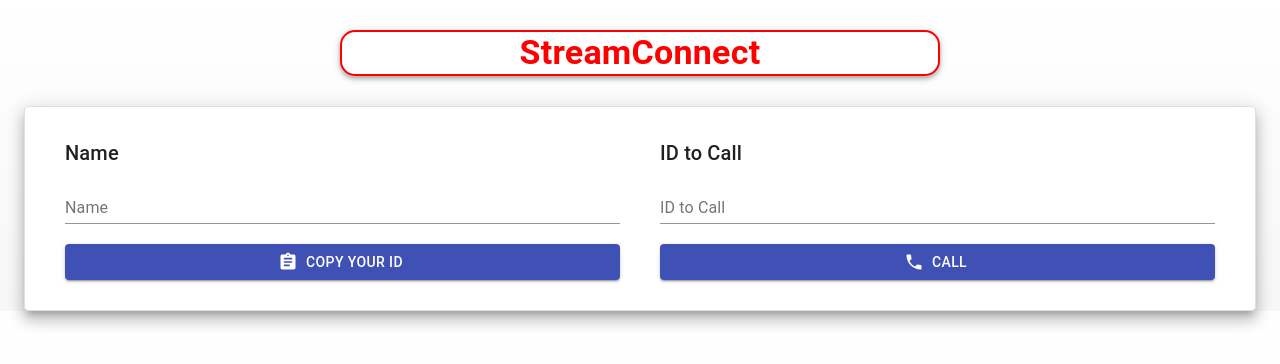
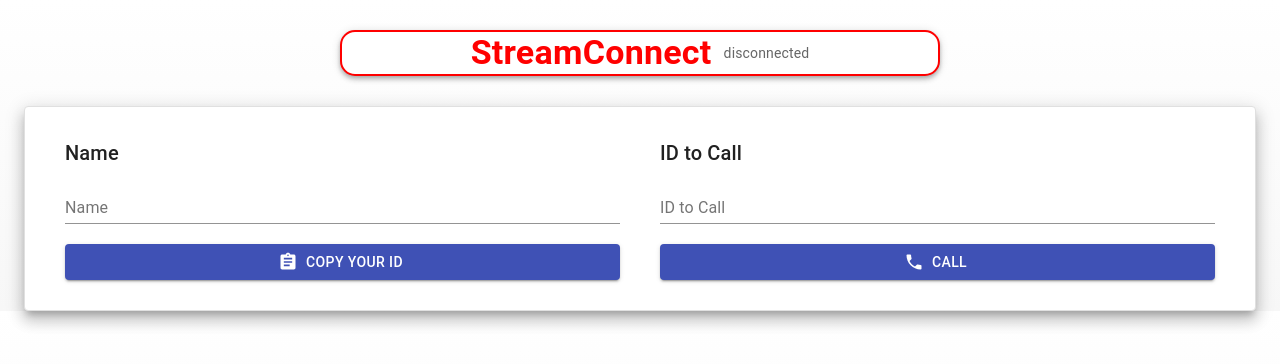
Before and after one commit to gokulreactdev/VideoChatAppWebRTC, a React (Create React App) app in the folder client/: page / in a window 1280 px wide. Shown: the top 364 px of the page. Built offline with nearby package versions, Linux system fonts and the light colour scheme; no server answers.

Commit message:
feat: add connection status management to SocketContext and update App component for display

```diff
--- a/client/src/App.js
+++ b/client/src/App.js
@@ -5,6 +5,8 @@
 import { useContext } from "react";
 import { SocketContext } from "./SocketContext";
 import { AppBar, Typography } from "@material-ui/core";
+import { useContext as useCTX } from "react";
+import { SocketContext as SC } from "./SocketContext";
 
 const useStyles = makeStyles((theme) => ({
   appBar: {
@@ -36,16 +38,25 @@
 
 function App() {
   const classes = useStyles();
-  const { permissionDenied } = useContext(SocketContext);
+  const { permissionDenied } = useContext(SC);
+  const { connectionStatus } = useCTX(SC);
 
   return (
     <div className={classes.wrapper}>
       {/* Show permission UI if user denied camera/mic */}
       {permissionDenied && <PermissionDenied />}
       <AppBar position="static" color="inherit" className={classes.appBar}>
-        <Typography variant="h4" align="center" style={{ fontWeight: 700 }}>
-          StreamConnect
-        </Typography>
+        <div style={{ display: "flex", alignItems: "center", gap: 12 }}>
+          <Typography variant="h4" align="center" style={{ fontWeight: 700 }}>
+            StreamConnect
+          </Typography>
+          <Typography
+            variant="body2"
+            style={{ color: connectionStatus === "connected" ? "#2e7d32" : connectionStatus === "error" ? "#d32f2f" : "#666" }}
+          >
+            {connectionStatus}
+          </Typography>
+        </div>
       </AppBar>
 
       <VideoPlayer />
--- a/client/src/SocketContext.js
+++ b/client/src/SocketContext.js
@@ -4,9 +4,18 @@
 
 const SocketContext = createContext();
 
-// Connect to backend URL from env (for Render combined deployment use relative path '/')
-const backendUrl = process.env.REACT_APP_BACKEND_URL || "/";
-const socket = io(backendUrl);
+// Connect to backend URL from env. For combined deploys prefer same origin.
+const backendUrl =
+  process.env.REACT_APP_BACKEND_URL ||
+  (typeof window !== "undefined" ? window.location.origin : "/");
+
+const socketOptions = {
+  transports: ["websocket", "polling"],
+  reconnectionAttempts: 5,
+  reconnectionDelay: 1000,
+};
+
+const socket = io(backendUrl, socketOptions);
 // Debug logs for socket connection
 console.log("Socket backendUrl:", backendUrl);
 socket.on("connect", () => console.log("Socket connected (client)", socket.id));
@@ -22,6 +31,7 @@
   const [permissionDenied, setPermissionDenied] = useState(false);
   const [permissionError, setPermissionError] = useState(null);
   const [me, setMe] = useState(null);
+  const [connectionStatus, setConnectionStatus] = useState("disconnected");
   const [call, setCall] = useState(null);
   const [callEnded, setCallEnded] = useState(false);
   const [callAccepted, setCallAccepted] = useState(false);
@@ -49,11 +59,25 @@
 
     requestMedia();
 
+    // socket event handlers
+    socket.on("connect", () => setConnectionStatus("connected"));
+    socket.on("disconnect", () => setConnectionStatus("disconnected"));
+    socket.on("connect_error", () => setConnectionStatus("error"));
+
     socket.on("me", (id) => setMe(id));
 
     socket.on("calluser", ({ from, name: callerName, signal }) => {
       setCall({ isReceivingCall: true, from, name: callerName, signal });
     });
+
+    // cleanup listeners on unmount
+    return () => {
+      socket.off("connect");
+      socket.off("disconnect");
+      socket.off("connect_error");
+      socket.off("me");
+      socket.off("calluser");
+    };
   }, []);
 
   const requestPermissions = async () => {
@@ -131,6 +155,7 @@
         stream,
         permissionDenied,
         permissionError,
+        connectionStatus,
         requestPermissions,
         name,
         setName,
```
